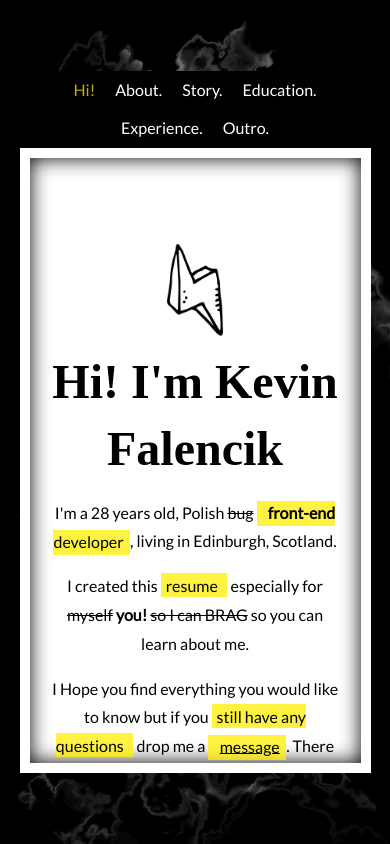
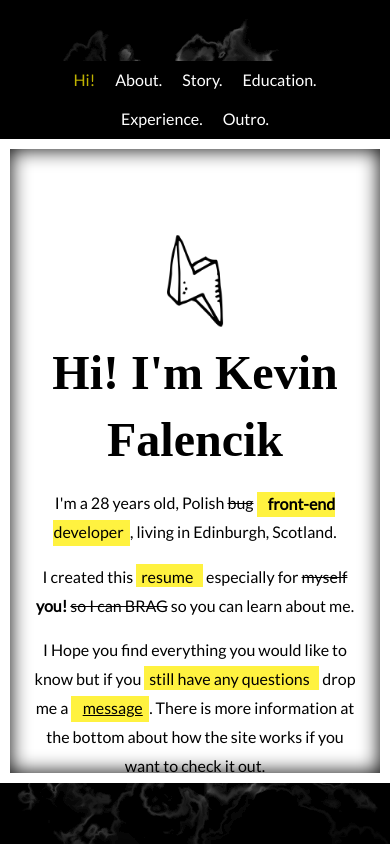
Before and after one commit to kfalencik/resume, a Nuxt app: page / in a window 390 px wide. Built offline with nearby package versions, Linux system fonts and the light colour scheme; a web font is replaced by a local one.

Commit message:
Modal width on mobile

```diff
--- a/components/Modal.vue
+++ b/components/Modal.vue
@@ -18,10 +18,10 @@ export default {
   .modal {
     z-index: 9999;
     position: relative;
-    width: 90%;
+    width: 100%;
     max-width: $breakpoint-lg;
     background: $white;
-    height: calc(80vh - 50px);
+    height: calc(100vh - 200px);
     box-shadow: inset 0 0 20px $black;
     border: 10px solid #fff;
     display: flex;
```
